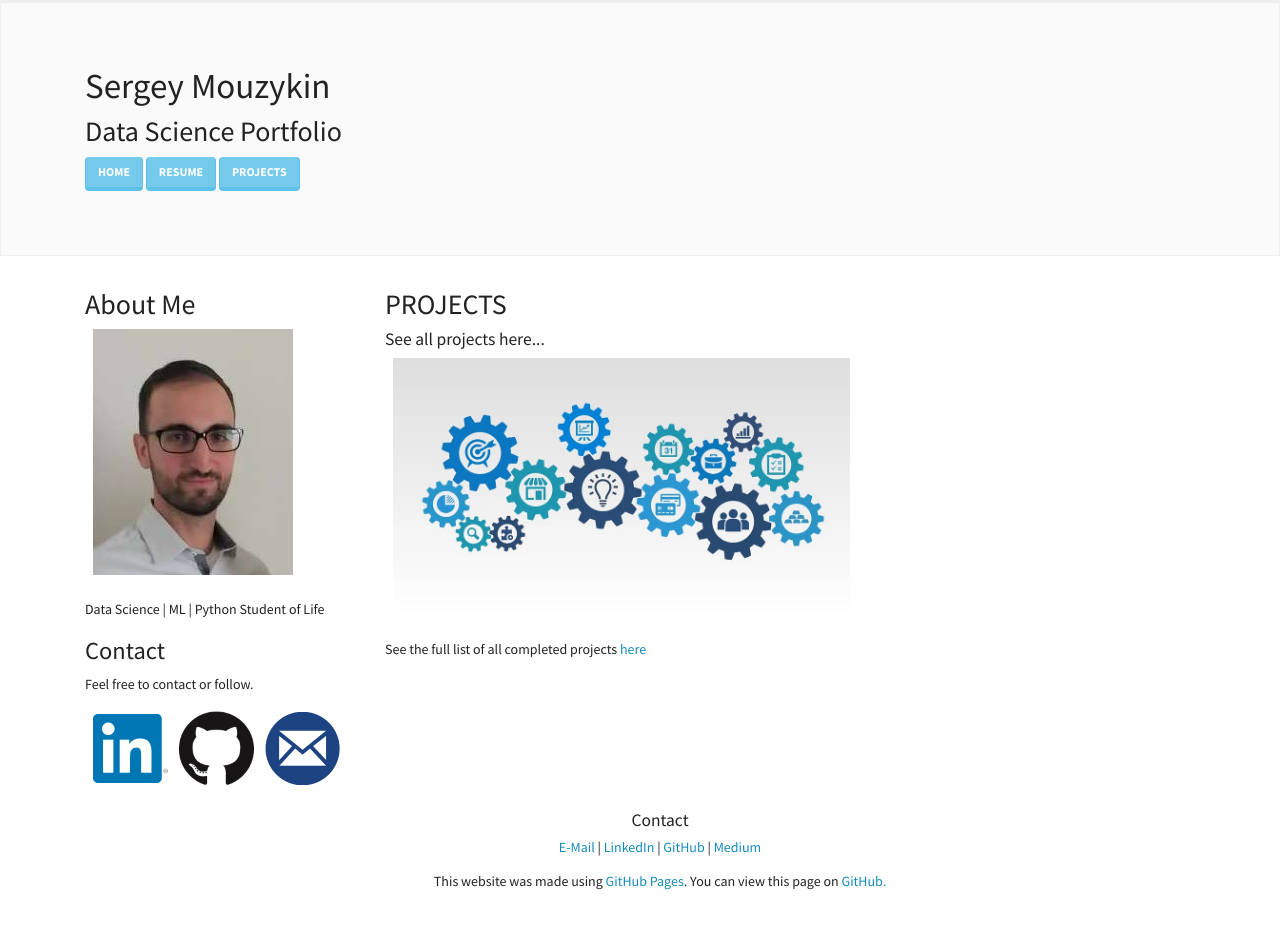
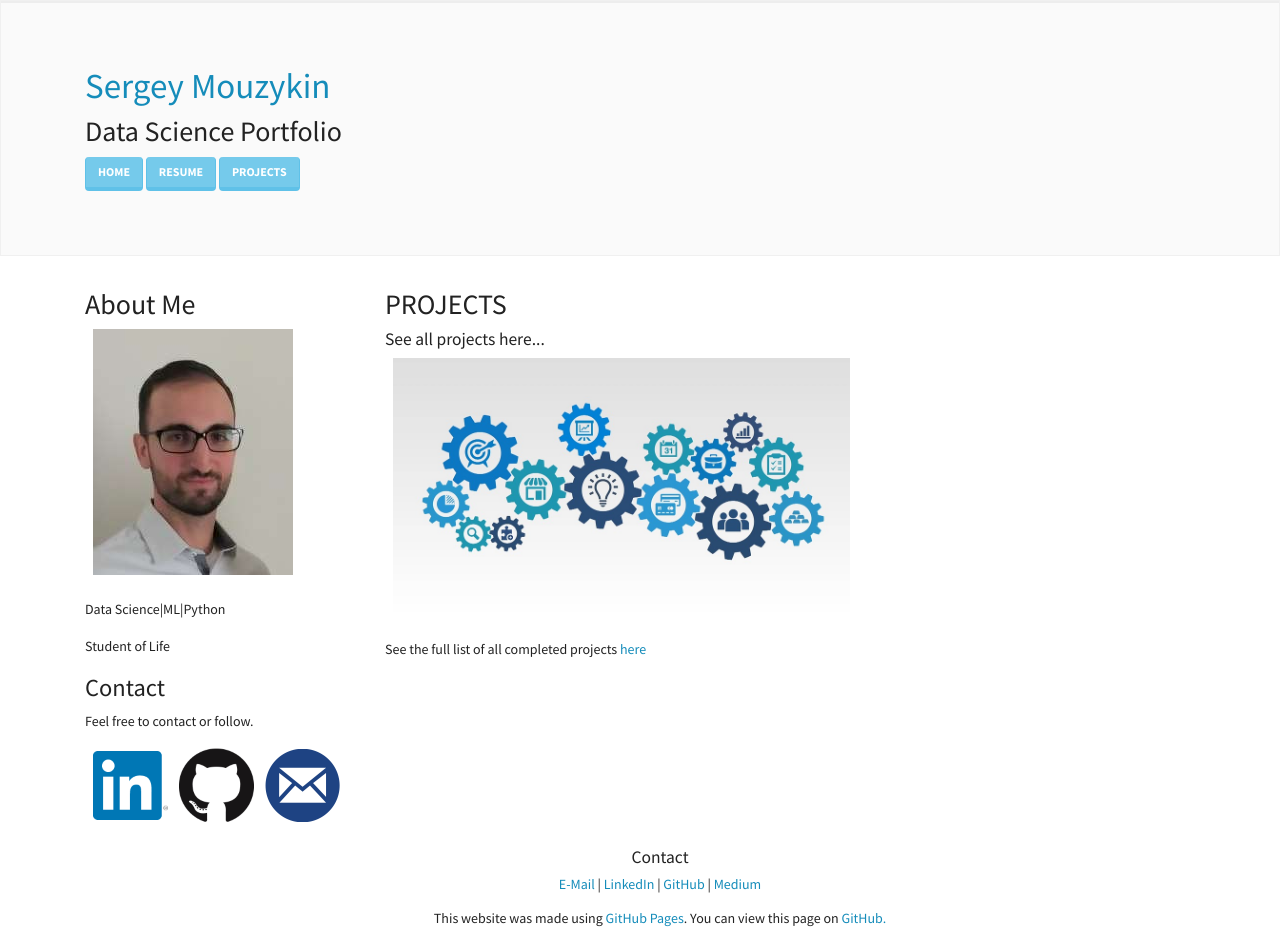
Before and after one commit to sergatron/sergatron.github.io, a Jekyll site: the page built from index.html, in a window 1280 px wide. Built offline with Jekyll 4.4.1, drawn with Linux system fonts in a browser that asks for light colours; nearby versions of some CDN libraries; before the commit the page ends 908 px from its top, so only the background shows below that.

Commit message:
Update About

```diff
--- a/_layouts/default.html
+++ b/_layouts/default.html
@@ -14,12 +14,8 @@
 
 	<div class="jumbotron jumbotron-fluid">
 	  <div class="container">
-		<h1>
-			{{ page.title }}<a href="/"></a>
-		</h1>
-
+		<h1><a href="/">{{ page.title }}</a></h1>
 		<h2>Data Science Portfolio</h2>
-
 		<a href="https://sergatron.github.io/" class="btn btn-info" role="button">Home</a>
 		<a href="https://github.com/sergatron/Portfolio/blob/master/Sergey_Mouzykin_Resume.pdf" class="btn btn-info" role="button">Resume</a>
 		<a href="/Projects" class="btn btn-info" role="button">Projects</a>
@@ -32,7 +28,8 @@
 					<!--Photo and About Me Column-->
 					<h2>About Me</h2>
 					<div class="img"><img src="assets/me_200.jpg" alt="my_face" class="img-fluid mb-4 ml-2"></div>
-					<p>Data Science | ML | Python Student of Life</p>
+					<p>Data Science|ML|Python</p>
+					<p>Student of Life</p>
 
 				  <h3>Contact</h3>
 				  <p>Feel free to contact or follow.</p>
```
